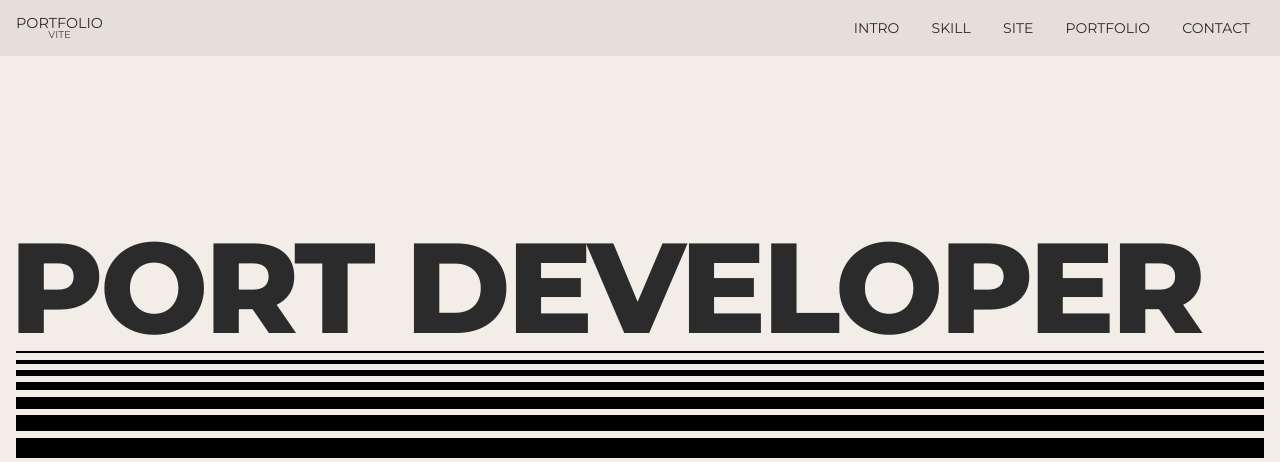
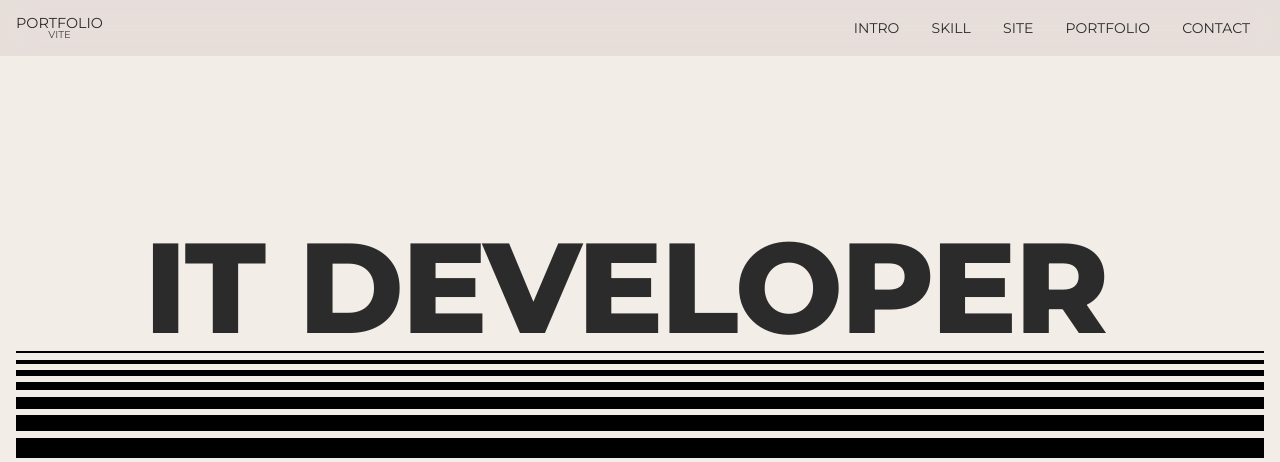
Before and after one commit to Sol-Data/Portfolio-project-vite, a website built with Vite: page Portfolio-project-vite/src/index.html in a window 1280 px wide. Shown: the top 462 px of the page. Built offline with nearby package versions, Linux system fonts and the light colour scheme; a small style sheet from the web is missing; a web font is replaced by a local one.

Commit message:
first commit & complete the intro

```diff
--- a/Portfolio-project-vite/src/assets/css/section/intro.css
+++ b/Portfolio-project-vite/src/assets/css/section/intro.css
@@ -16,8 +16,8 @@
     line-height: 1;
     font-weight: 800;
     white-space: nowrap;
-    text-indent: -0.5vw;
-    letter-spacing: -0.3vw;
+    text-indent: 10vw;
+    letter-spacing: -0.2vw;
 }
 .intro__text {
     width: 100%;
@@ -27,6 +27,7 @@
     display: flex;
     align-items: center;
     justify-content: center;
+    flex-direction: column;
     position: relative;
 }
 .intro__text .text {
--- a/Portfolio-project-vite/src/index.html
+++ b/Portfolio-project-vite/src/index.html
@@ -54,7 +54,7 @@
      <section id="intro">
         <div class="intro__inner">
             <h1 class="intro__title">
-               port developer
+               IT developer
             </h1>
             <div class="intro__lines" aria-hidden="true">
                <span class="line"></span>
```
